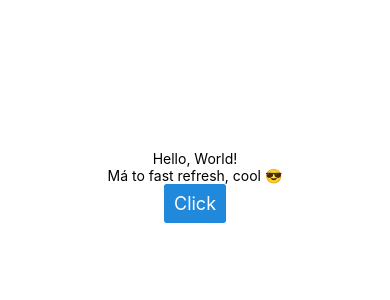
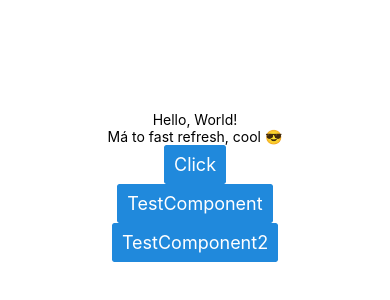
Before and after one commit to susickypavel/pda-news, a React Native app: screen / in a window 390 px wide. Shown: the part 236-536 px from the top of the page. Built offline with nearby package versions, Linux system fonts and the light colour scheme.

Commit message:
chore: add TypeScript

```diff
--- a/App.js
+++ b/App.tsx
@@ -1,6 +1,7 @@
 import { StatusBar } from "expo-status-bar";
 import { StyleSheet, Text, View } from "react-native";
 import { Button } from "@rneui/base";
+import { TestComponent } from "./src/components/test-component";
 
 export default function App() {
   return (
@@ -8,6 +9,7 @@ export default function App() {
       <Text>Hello, World!</Text>
       <Text>Má to fast refresh, cool 😎</Text>
       <Button>Click</Button>
+      <TestComponent />
       <StatusBar style="auto" />
     </View>
   );
--- a/package.json
+++ b/package.json
@@ -17,7 +17,9 @@
     "react-native": "0.71.3"
   },
   "devDependencies": {
-    "@babel/core": "^7.20.0"
+    "@babel/core": "^7.20.0",
+    "@types/react": "^18.0.28",
+    "typescript": "^4.9.5"
   },
   "private": true
 }
--- /dev/null
+++ b/src/components/test-component-2.tsx
@@ -0,0 +1,7 @@
+import React from "react";
+
+import { Button } from "@rneui/base";
+
+export const TestComponent2: React.FC = () => {
+  return <Button>TestComponent2</Button>;
+};
--- /dev/null
+++ b/src/components/test-component.tsx
@@ -0,0 +1,13 @@
+import React, { Fragment } from "react";
+
+import { Button } from "@rneui/base";
+import { TestComponent2 } from "./test-component-2";
+
+export const TestComponent: React.FC = () => {
+  return (
+    <Fragment>
+      <Button>TestComponent</Button>
+      <TestComponent2 />
+    </Fragment>
+  );
+};
```
Also changed, not shown: tsconfig.json (added, +9 -0 lines), 1 other file (tests, documents, lock files or other folders).
